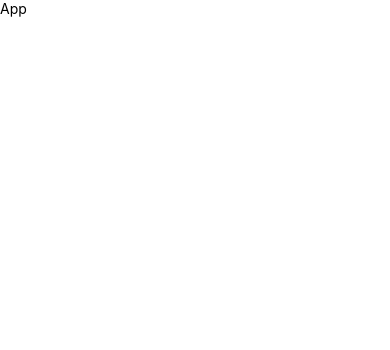
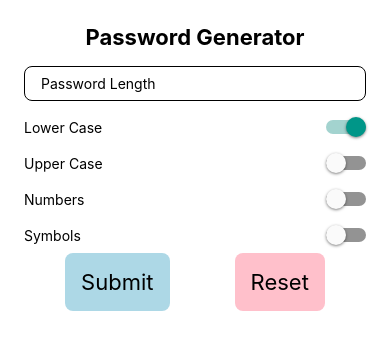
Before and after one commit to Aamer-Ali/PasswordGenerator, a React Native app: screen / in a window 390 px wide. Shown: the top 350 px of the page. Built offline with nearby package versions, Linux system fonts and the light colour scheme.

Commit message:
Project is completed
Now the project is complete and we can generate the password.

```diff
--- a/App.tsx
+++ b/App.tsx
@@ -1,17 +1,39 @@
-import {Text, View} from 'react-native';
+import {
+  SafeAreaView,
+  StyleSheet,
+  Switch,
+  Text,
+  TextInput,
+  TouchableOpacity,
+  View,
+} from 'react-native';
 import React, {useState} from 'react';
+import {useForm, Controller} from 'react-hook-form';
 
 //Form validation imports
-import * as Yup from 'yup';
+// import * as Yup from 'yup';
+// import {yupResolver} from '@hookform/resolvers/yup';
 
-const PasswordSchema = Yup.object().shape({
-  passwordValidation: Yup.number()
-    .min(4, 'Length must be more that 4 characters')
-    .max(16, 'Length must be less that 16 characters')
-    .required('The length is required'),
-});
+// const PasswordSchema = Yup.object().shape({
+//   passwordValidation: Yup.number()
+//     .min(4, 'Length must be more that 4 characters')
+//     .max(16, 'Length must be less that 16 characters')
+//     .required('The length is required'),
+// });
 
 const App = () => {
+  const {
+    control,
+    handleSubmit,
+    reset,
+    formState: {errors},
+  } = useForm({
+    defaultValues: {
+      myPassword: '',
+    },
+    mode: 'onBlur',
+    // resolver: yupResolver(PasswordSchema),
+  });
   const [password, setPassword] = useState('');
   const [isPasswordGenerated, setIsPasswordGenerated] = useState(false);
   const [lowerCase, setLowerCase] = useState(true);
@@ -53,7 +75,8 @@ const App = () => {
     return result;
   };
 
-  const resetPasswordState = () => {
+  const onResetPasswordState = () => {
+    reset();
     setPassword('');
     setIsPasswordGenerated(false);
     setLowerCase(true);
@@ -62,11 +85,152 @@ const App = () => {
     setSymbols(false);
   };
 
+  const onLowerCaseValueChange = () => {
+    setLowerCase(previousState => !previousState);
+  };
+  const onUpperCaseValueChange = () => {
+    setUpperCase(previousState => !previousState);
+  };
+  const onNumberChange = () => {
+    setNumber(previousState => !previousState);
+  };
+  const onSymbolChange = () => {
+    setSymbols(previousState => !previousState);
+  };
+
+  const onSubmit = data => {
+    generatePasswordString(data.myPassword);
+  };
+
   return (
-    <View>
-      <Text>App</Text>
-    </View>
+    <SafeAreaView>
+      <View>
+        <Text style={styles.headerText}>Password Generator</Text>
+        <Controller
+          control={control}
+          rules={{
+            required: 'Password length is required',
+            min: {
+              value: 4,
+              message: 'Minimum value is required 4',
+            },
+            max: {
+              value: 16,
+              message: 'Maximum value is required 16',
+            },
+          }}
+          render={({field: {onChange, onBlur, value}}) => (
+            <TextInput
+              style={styles.passwordLengthInputFieldContainer}
+              placeholder="Password Length"
+              onBlur={onBlur}
+              onChangeText={onChange}
+              value={value}
+            />
+          )}
+          name="myPassword"
+        />
+        {errors.myPassword && (
+          <Text style={styles.errorTextStyle}>{errors.myPassword.message}</Text>
+        )}
+        <View style={styles.toggleSwitchTile}>
+          <Text>Lower Case</Text>
+          <Switch onValueChange={onLowerCaseValueChange} value={lowerCase} />
+        </View>
+        <View style={styles.toggleSwitchTile}>
+          <Text>Upper Case</Text>
+          <Switch onValueChange={onUpperCaseValueChange} value={upperCase} />
+        </View>
+        <View style={styles.toggleSwitchTile}>
+          <Text>Numbers</Text>
+          <Switch onValueChange={onNumberChange} value={number} />
+        </View>
+        <View style={styles.toggleSwitchTile}>
+          <Text>Symbols</Text>
+          <Switch onValueChange={onSymbolChange} value={symbols} />
+        </View>
+        <View style={styles.buttonsRow}>
+          <TouchableOpacity
+            onPress={handleSubmit(onSubmit)}
+            style={styles.submitButton}>
+            <Text style={styles.submitButtonText}>Submit</Text>
+          </TouchableOpacity>
+
+          <TouchableOpacity
+            style={styles.cancelButton}
+            onPress={onResetPasswordState}>
+            <Text style={styles.submitButtonText}>Reset</Text>
+          </TouchableOpacity>
+        </View>
+        {isPasswordGenerated && (
+          <View style={styles.generatedPasswordCard}>
+            <Text style={styles.generatedPasswordText}>
+              Your Password : {password}
+            </Text>
+          </View>
+        )}
+      </View>
+    </SafeAreaView>
   );
 };
 
 export default App;
+
+const styles = StyleSheet.create({
+  headerText: {
+    marginTop: 24,
+    fontSize: 22,
+    fontWeight: 'bold',
+    textAlign: 'center',
+  },
+  submitButton: {
+    alignSelf: 'center',
+    padding: 16,
+    backgroundColor: 'lightblue',
+    borderRadius: 8,
+  },
+  cancelButton: {
+    alignSelf: 'center',
+    padding: 16,
+    backgroundColor: 'pink',
+    borderRadius: 8,
+  },
+  submitButtonText: {
+    fontSize: 22,
+  },
+  passwordLengthInputFieldContainer: {
+    borderRadius: 8,
+    paddingHorizontal: 16,
+    paddingVertical: 8,
+    marginHorizontal: 24,
+    marginTop: 16,
+    marginBottom: 8,
+    borderWidth: 1,
+  },
+  errorTextStyle: {color: 'red', paddingHorizontal: 16},
+  toggleSwitchTile: {
+    flexDirection: 'row',
+    alignItems: 'center',
+    justifyContent: 'space-between',
+    paddingHorizontal: 24,
+    marginVertical: 8,
+  },
+  buttonsRow: {
+    flex: 1,
+    flexDirection: 'row',
+    justifyContent: 'space-evenly',
+  },
+  generatedPasswordCard: {
+    height: 100,
+    marginTop: 16,
+    marginHorizontal: 24,
+    backgroundColor: 'lightgreen',
+    borderRadius: 8,
+    padding: 16,
+    justifyContent: 'center',
+    alignItems: 'center',
+  },
+  generatedPasswordText: {
+    fontSize: 24,
+  },
+});
--- a/package.json
+++ b/package.json
@@ -10,7 +10,9 @@
     "test": "jest"
   },
   "dependencies": {
+    "@hookform/resolvers": "^3.9.1",
     "react": "18.3.1",
+    "react-hook-form": "^7.54.1",
     "react-native": "0.76.5",
     "yup": "^1.6.1"
   },
```
Also changed, not shown: 3 other files (tests, documents, lock files or other folders).
